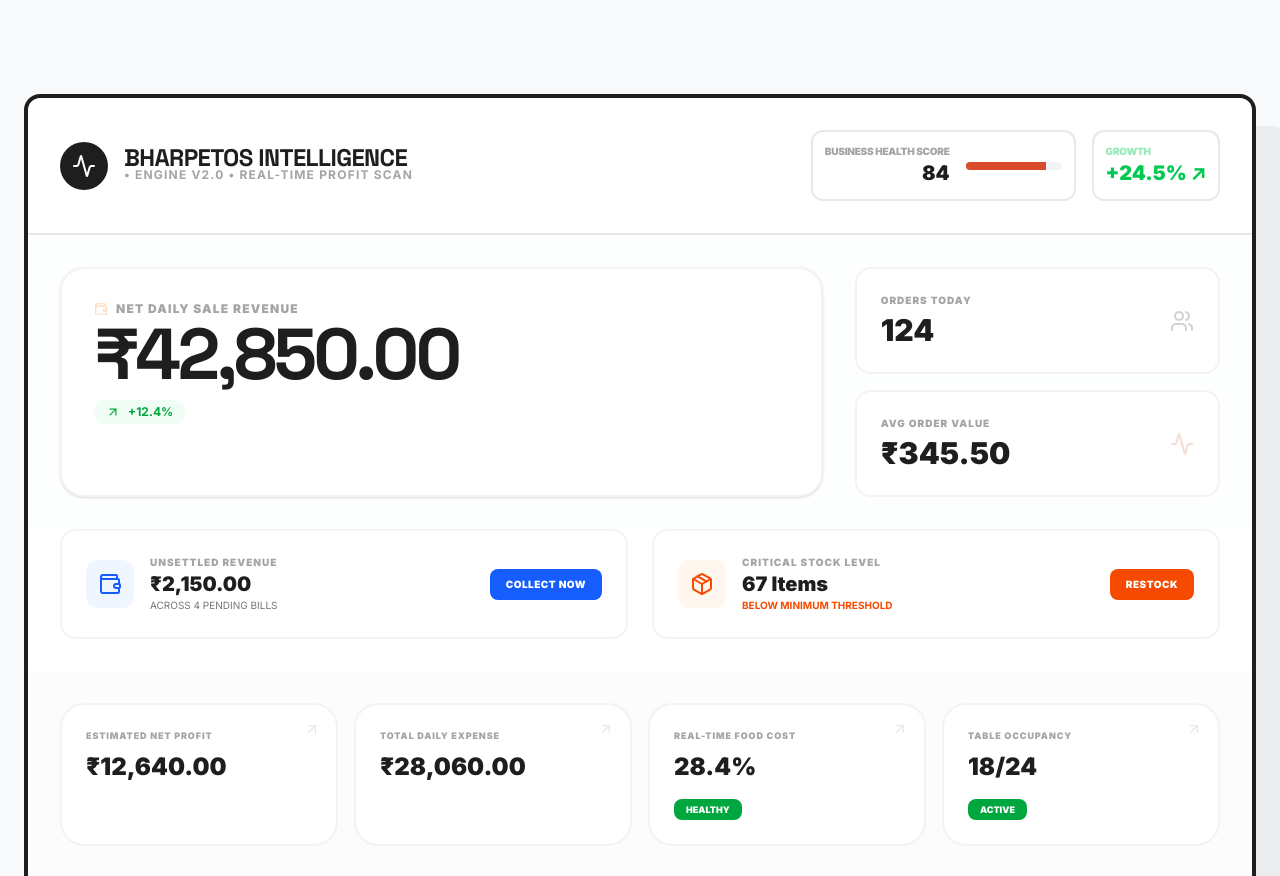
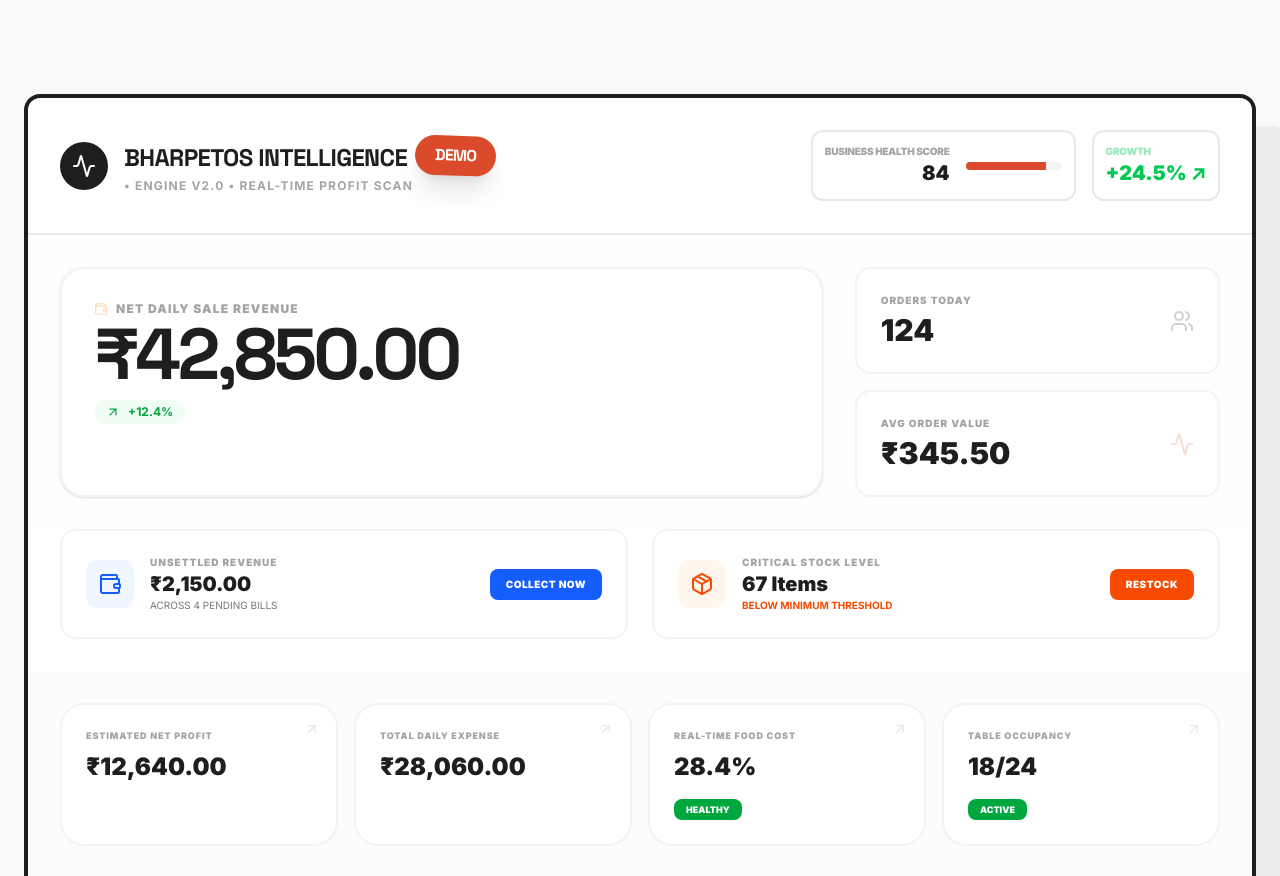
Before and after one commit to adityakasaundhan/BHARPETOS, a React (Vite) app: page / in a window 1280 px wide. Shown: the part 802-1678 px from the top of the page. Built offline with nearby package versions, Linux system fonts and the light colour scheme.

Commit message:
feat: Add demo indicator to dashboard mockup
Adds a subtle, animated "DEMO" badge to the "bharpetOS Intelligence" heading in the dashboard mockup. This visually clarifies that the displayed dashboard is a demonstration version.

```diff
--- a/src/components/DashboardMockup.tsx
+++ b/src/components/DashboardMockup.tsx
@@ -18,7 +18,23 @@
                 <Activity size={24} />
               </div>
               <div>
-                <h3 className="text-2xl font-black tracking-tight">bharpetOS Intelligence</h3>
+                <h3 className="text-2xl font-black tracking-tight flex items-center gap-2">
+                  bharpetOS Intelligence
+                  <motion.span
+                    animate={{
+                      y: [0, -4, 0],
+                      rotate: [0, -2, 2, 0]
+                    }}
+                    transition={{
+                      duration: 4,
+                      repeat: Infinity,
+                      ease: "easeInOut"
+                    }}
+                    className="bg-brand-primary text-white text-sm md:text-base px-5 py-2 rounded-full uppercase tracking-tighter font-black shadow-xl"
+                  >
+                    DEMO
+                  </motion.span>
+                </h3>
                 <p className="text-xs font-bold opacity-40 uppercase tracking-widest">• ENGINE V2.0 • REAL-TIME PROFIT SCAN</p>
               </div>
             </div>
```
